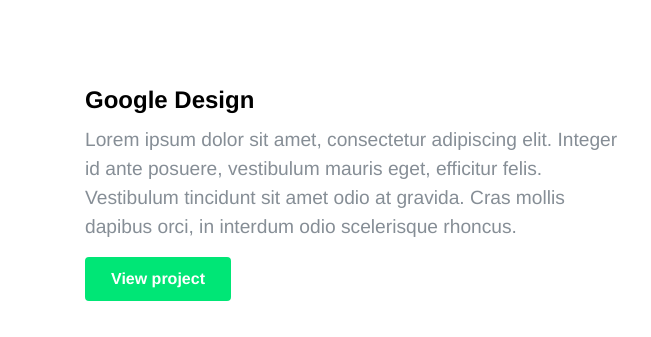
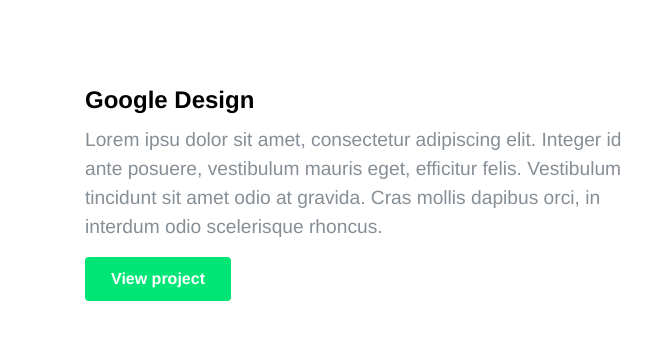
Before and after one commit to Arpitmawai/DMatics-internship, a plain HTML site: page index.html in a window 1280 px wide. Shown: the part 1240-1577 px from the top of the page, 0-651 px from the left. Drawn offline with nearby package versions, Linux system fonts and the light colour scheme.

Commit message:
Update index.html

```diff
--- a/index.html
+++ b/index.html
@@ -80,7 +80,7 @@
                     <div class="col-md-6 order-2 order-md-1 my-md-auto">
                         <h3>Google Design</h3>
                         <p class="text-muted lead">
-                            Lorem ipsum dolor sit amet, consectetur adipiscing elit. Integer id ante posuere, vestibulum mauris eget, efficitur felis. Vestibulum tincidunt sit amet odio at gravida. Cras mollis dapibus orci, in interdum odio scelerisque rhoncus.
+                            Lorem ipsu dolor sit amet, consectetur adipiscing elit. Integer id ante posuere, vestibulum mauris eget, efficitur felis. Vestibulum tincidunt sit amet odio at gravida. Cras mollis dapibus orci, in interdum odio scelerisque rhoncus.
                         </p>
                         <a href="#" class="btn btn-primary">View project</a>
                     </div>
```
